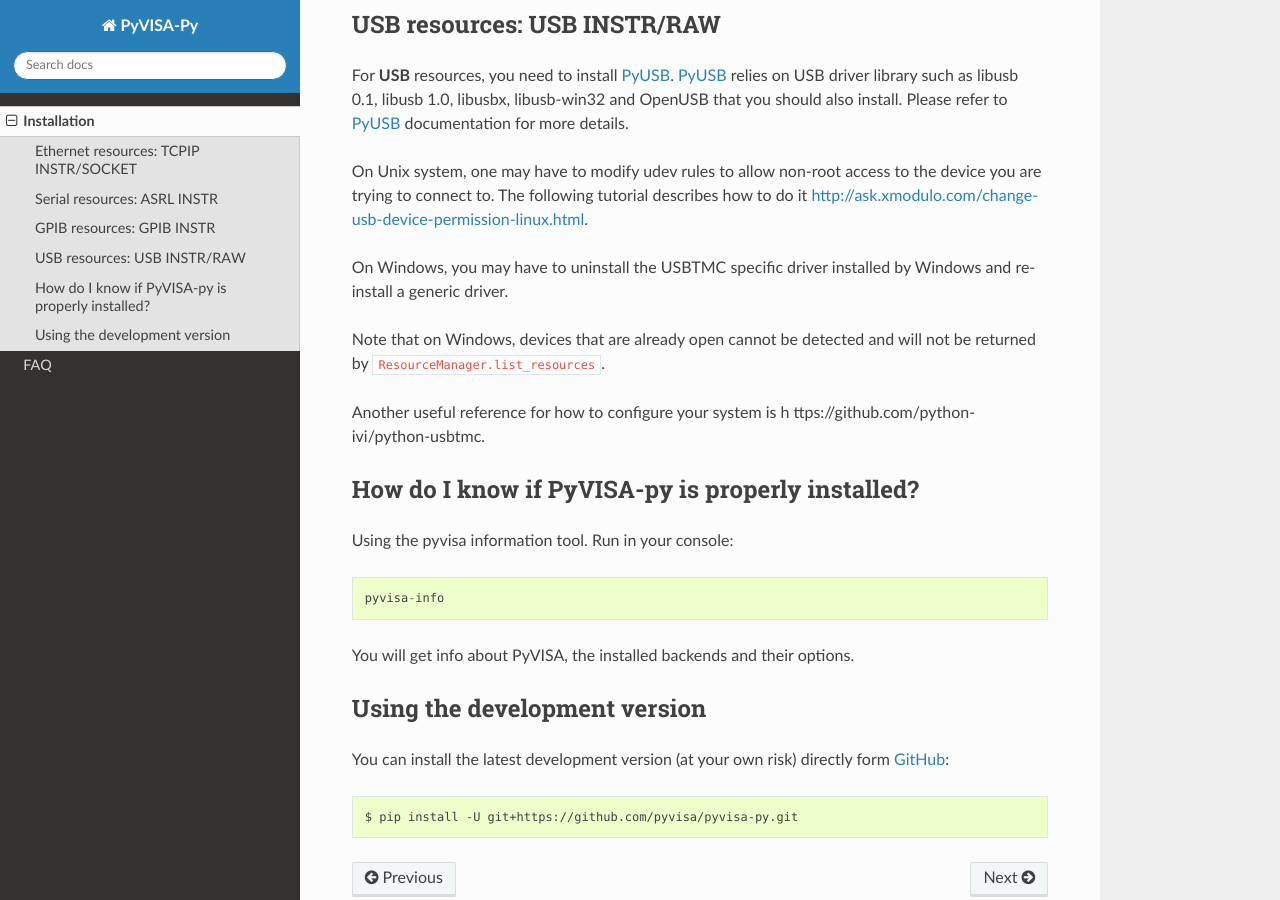
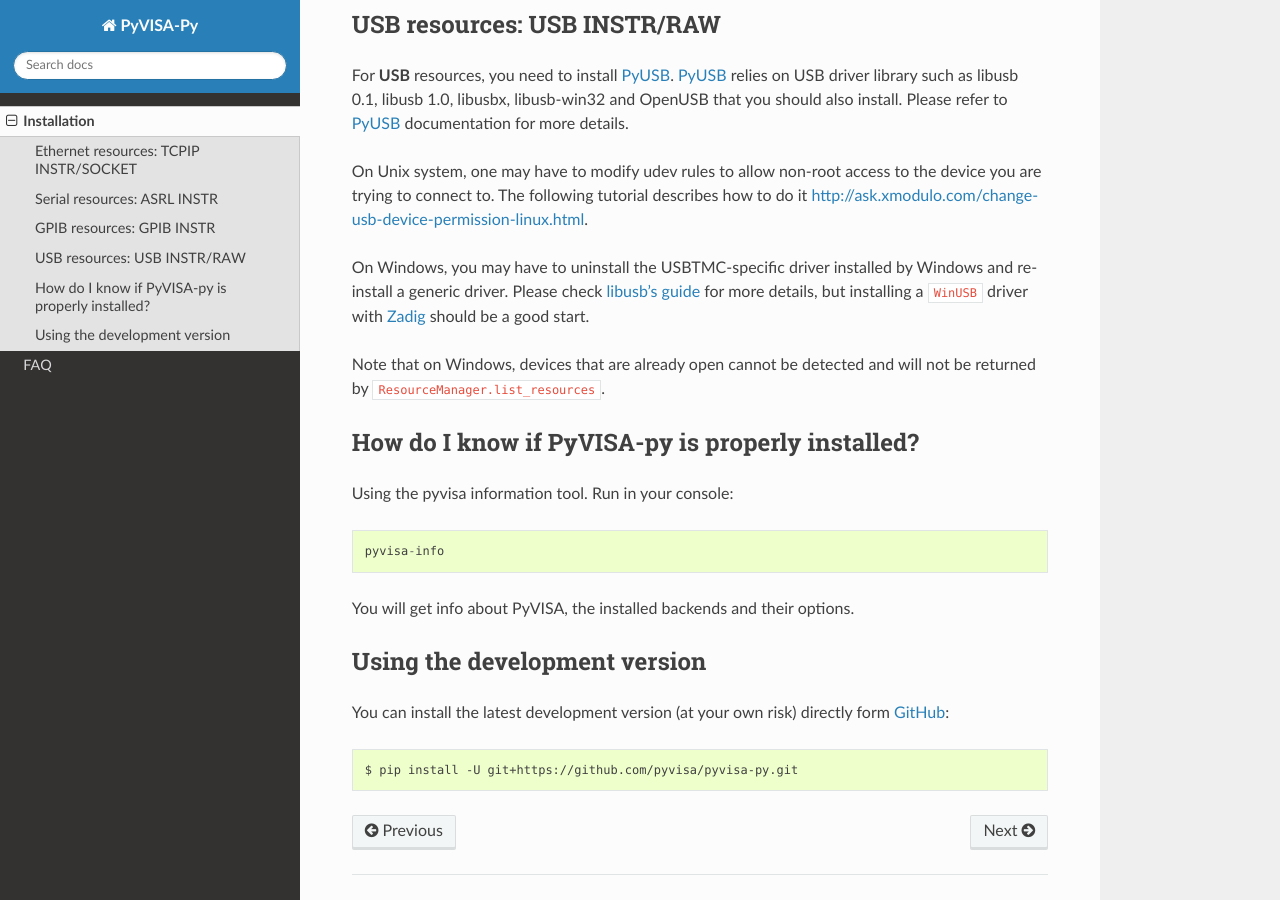
Before and after one commit to pyvisa/pyvisa-py, a Sphinx documentation site: the page built from docs/source/installation.rst, in a window 1280 px wide and 900 px high, scrolled down 1161 px. Built offline with Sphinx 7.4.7 and the Read the Docs theme 2.0.0, drawn with Linux system fonts in a browser that asks for light colours.

Commit message:
Update notes on USB drivers on Windows (#365)

```diff
--- a/docs/source/installation.rst
+++ b/docs/source/installation.rst
@@ -71,14 +71,12 @@
 the device you are trying to connect to. The following tutorial describes how
 to do it http://ask.xmodulo.com/change-usb-device-permission-linux.html.
 
-On Windows, you may have to uninstall the USBTMC specific driver installed by
-Windows and re-install a generic driver.
+On Windows, you may have to uninstall the USBTMC-specific driver installed by
+Windows and re-install a generic driver. Please check `libusb's guide`_ for more
+details, but installing a ``WinUSB`` driver with Zadig_ should be a good start.
 
 Note that on Windows, devices that are already open cannot be detected and will
 not be returned by ``ResourceManager.list_resources``.
-
-Another useful reference for how to configure your system is h
-ttps://github.com/python-ivi/python-usbtmc.
 
 
 How do I know if PyVISA-py is properly installed?
@@ -114,3 +112,5 @@
 .. _`mDNS`: https://en.wikipedia.org/wiki/Multicast_DNS
 .. _`zeroconf`: https://pypi.org/project/zeroconf/
 .. _`pyvicp`: https://pypi.org/project/pyvicp/
+.. _`libusb's guide`: https://github.com/libusb/libusb/wiki/Windows#user-content-How_to_use_libusb_on_Windows
+.. _`Zadig`: https://zadig.akeo.ie/
```
